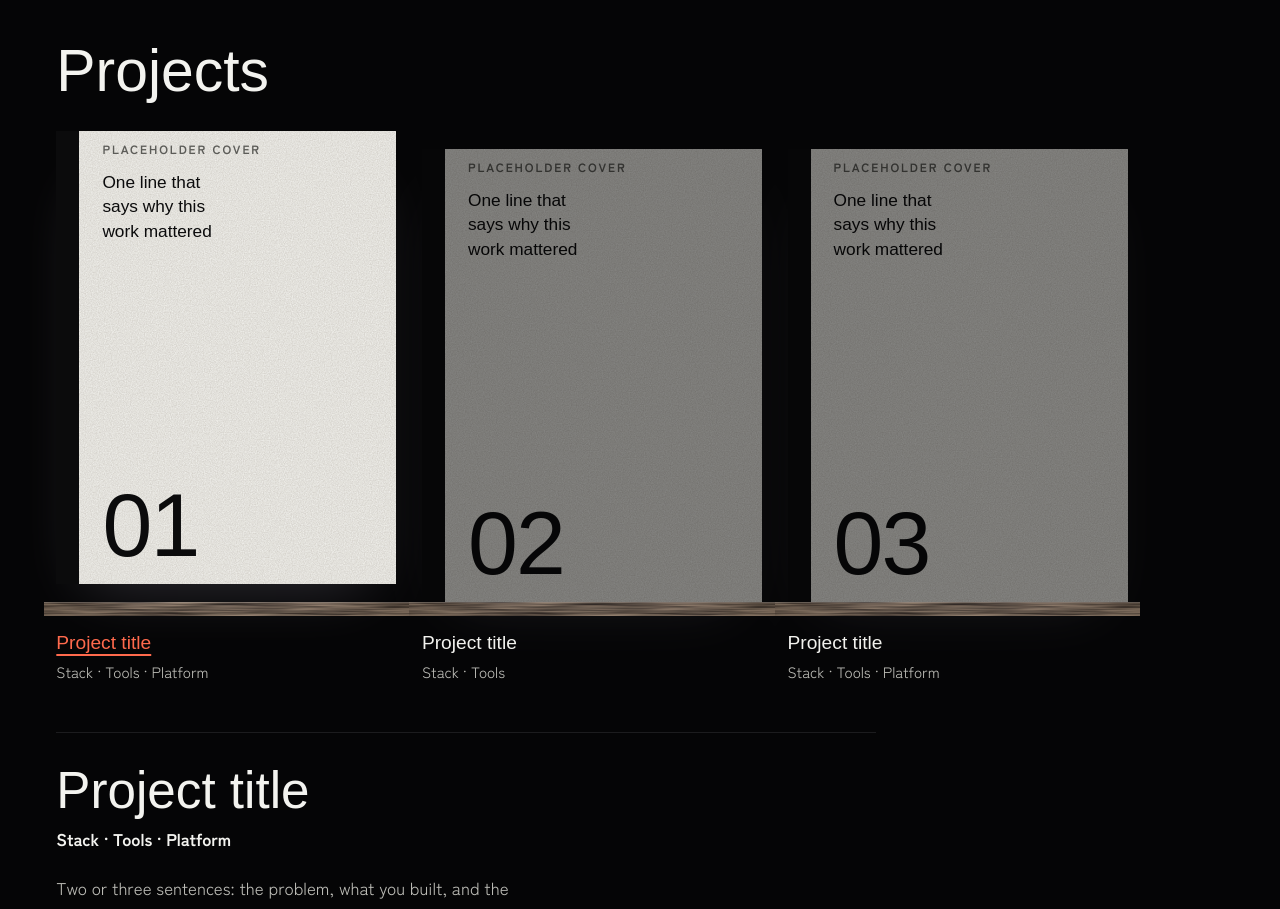
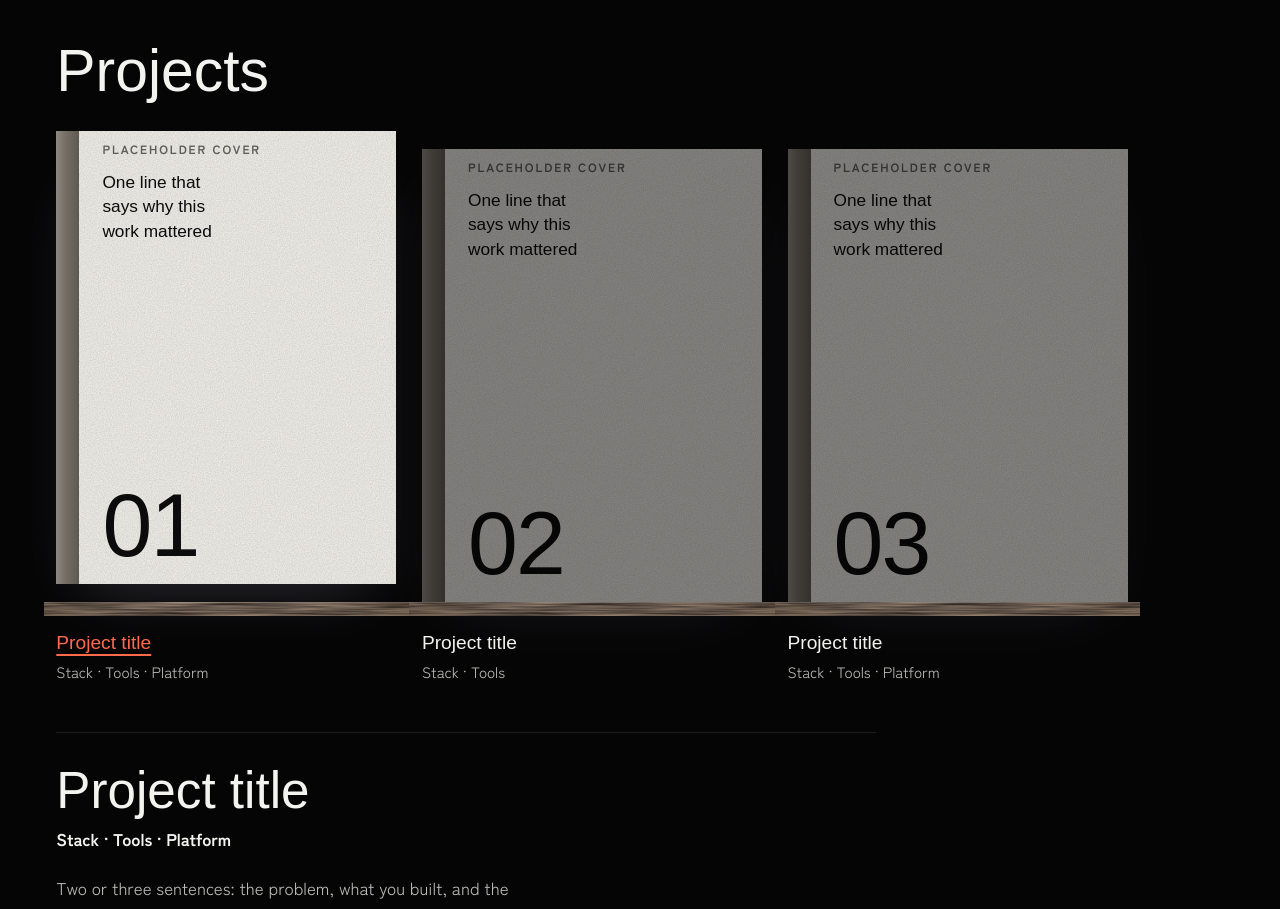
Before and after one commit to n4t5Uuu/Bleach-Inspired-Portfolio, a Next.js app: page / in a window 1280 px wide. Shown: the part 1880-2789 px from the top of the page. Built offline with nearby package versions, Linux system fonts and the light colour scheme; a web font is replaced by a local one.

Commit message:
fix(volumes): keep the book spines visible on the dark ground
The black lacquer spine vanished against the dark page in dark mode. It
is now a lit wood-grey with a soft highlight on its left edge, and stays
black lacquer in light mode, where it already read.

```diff
--- a/src/app/globals.css
+++ b/src/app/globals.css
@@ -16,6 +16,7 @@
   --ink-soft: #5c5c58;
   /* the page ground: the void at night, a printed page by day */
   --ground: #050506;
+  --spine: #756f66;
 
   --font-display-stack: var(--font-display), "Yu Gothic", sans-serif;
   --font-verse-stack: var(--font-verse), "Yu Mincho", serif;
@@ -466,6 +467,7 @@ ol {
 :root[data-theme="light"] {
   color-scheme: light;
   --ground: #f6f6f2;
+  --spine: var(--lacquer);
 }
 
 :root[data-theme="light"] body {
@@ -1215,13 +1217,15 @@ a.resume-tag:hover {
     filter 0.5s var(--ease-out);
 }
 
-/* lacquer spine */
+/* spine: black lacquer on a light page, a lit wood-grey on the dark ground where black would vanish */
 .book-cover::before {
   content: "";
   position: absolute;
   inset: 0 auto 0 0;
   width: clamp(14px, 1.8vw, 24px);
-  background: var(--lacquer);
+  background:
+    linear-gradient(90deg, rgb(255 255 255 / 0.18), transparent 40%, rgb(0 0 0 / 0.2)),
+    var(--spine);
 }
 
 .book-n {
```
